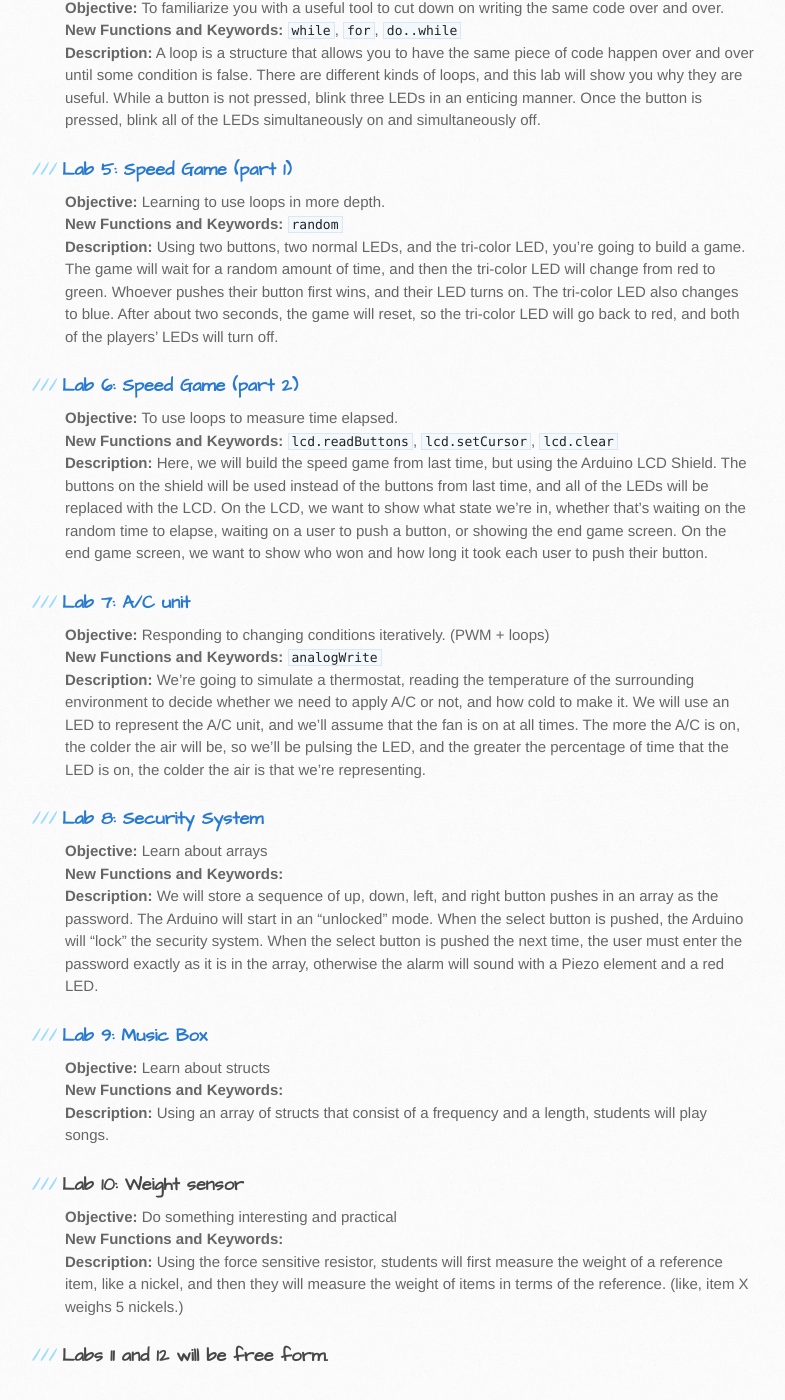
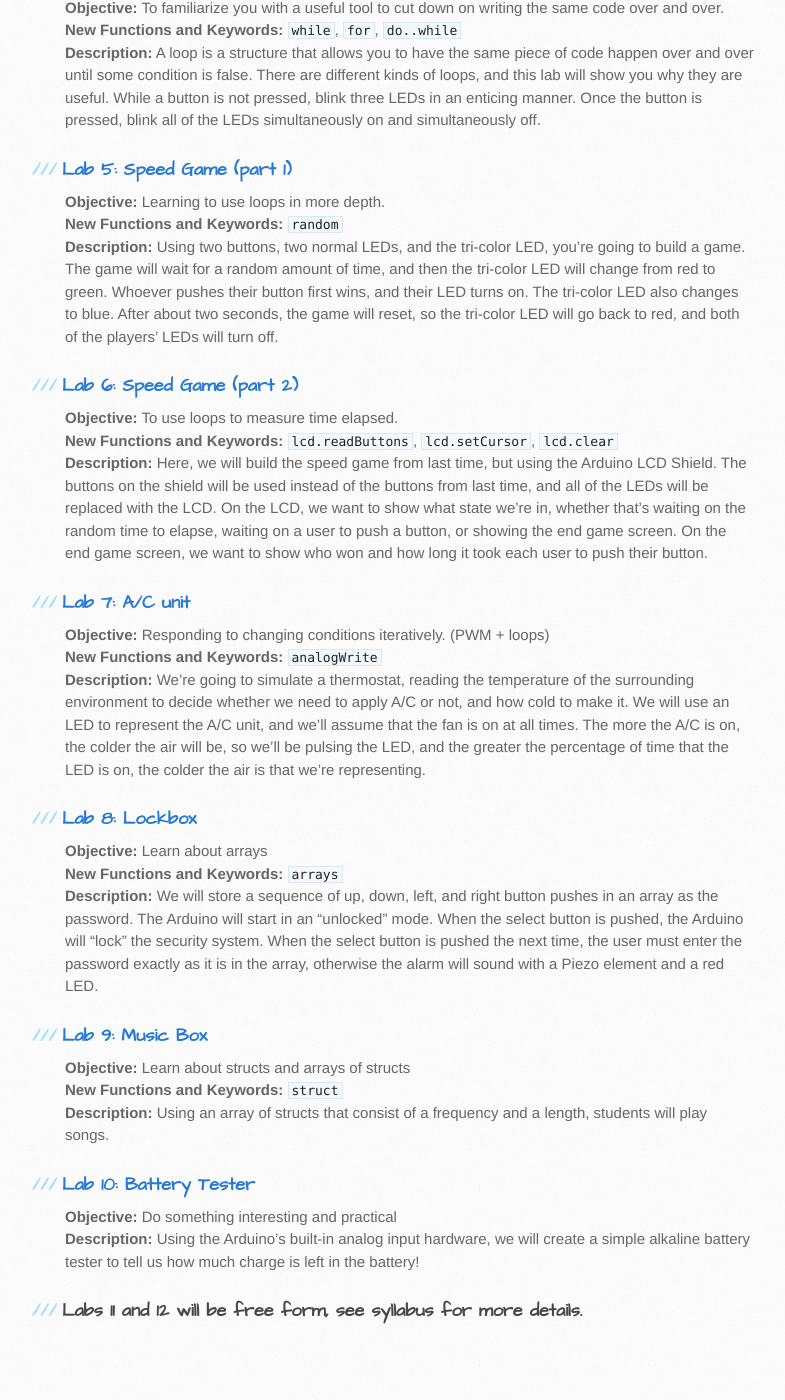
Before and after one commit to TTU-CSC/ttu-csc.github.com, a Jekyll site: the page built from _posts/2015-05-14-labs-overview.markdown, in a window 1280 px wide and 1400 px high, scrolled down 1062 px. Shown: the whole window, without its empty margins (105-890 px from the left). Built offline with Jekyll 4.4.1, drawn with Linux system fonts in a browser that asks for light colours; after the commit the page ends 2417 px from its top, so only the background shows below that.

Commit message:
Update 2015-05-14-labs-overview.markdown

```diff
--- a/_posts/2015-05-14-labs-overview.markdown
+++ b/_posts/2015-05-14-labs-overview.markdown
@@ -47,19 +47,18 @@ Throughout the semester, there will be a variety of labs. Here, we will provide
 **New Functions and Keywords:** `analogWrite`
 **Description:** We're going to simulate a thermostat, reading the temperature of the surrounding environment to decide whether we need to apply A/C or not, and how cold to make it. We will use an LED to represent the A/C unit, and we'll assume that the fan is on at all times. The more the A/C is on, the colder the air will be, so we'll be pulsing the LED, and the greater the percentage of time that the LED is on, the colder the air is that we're representing.
 
-### [Lab 8: Security System]({% post_url 2015-07-19-lab-8-security-system %})
+### [Lab 8: Lockbox]({% post_url 2015-07-19-lab-8-security-system %})
 **Objective:** Learn about arrays
-**New Functions and Keywords:**
+**New Functions and Keywords:** `arrays`
 **Description:** We will store a sequence of up, down, left, and right button pushes in an array as the password. The Arduino will start in an "unlocked" mode. When the select button is pushed, the Arduino will "lock" the security system. When the select button is pushed the next time, the user must enter the password exactly as it is in the array, otherwise the alarm will sound with a Piezo element and a red LED.
 
 ### [Lab 9: Music Box]({% post_url 2015-07-19-lab-9-music-box %})
-**Objective:** Learn about structs
-**New Functions and Keywords:**
+**Objective:** Learn about structs and arrays of structs
+**New Functions and Keywords:** `struct`
 **Description:** Using an array of structs that consist of a frequency and a length, students will play songs.
 
-### Lab 10: Weight sensor
+### [Lab 10: Battery Tester]({% post_url 2015-07-19-lab-10-battery-tester %})
 **Objective:** Do something interesting and practical
-**New Functions and Keywords:**
-**Description:** Using the force sensitive resistor, students will first measure the weight of a reference item, like a nickel, and then they will measure the weight of items in terms of the reference. (like, item X weighs 5 nickels.)
+**Description:** Using the Arduino's built-in analog input hardware, we will create a simple alkaline battery tester to tell us how much charge is left in the battery!
 
-### Labs 11 and 12 will be free form.
+### Labs 11 and 12 will be free form, see syllabus for more details.
```
